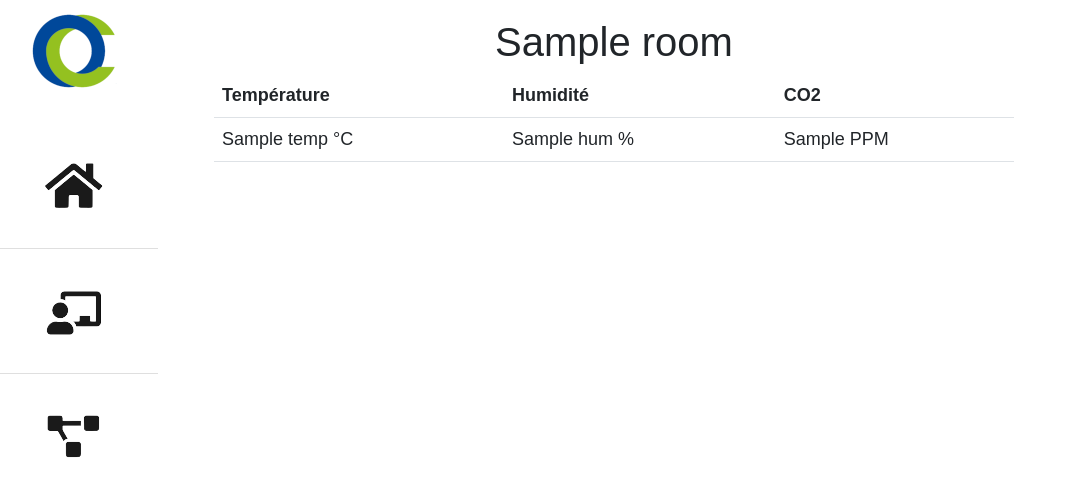
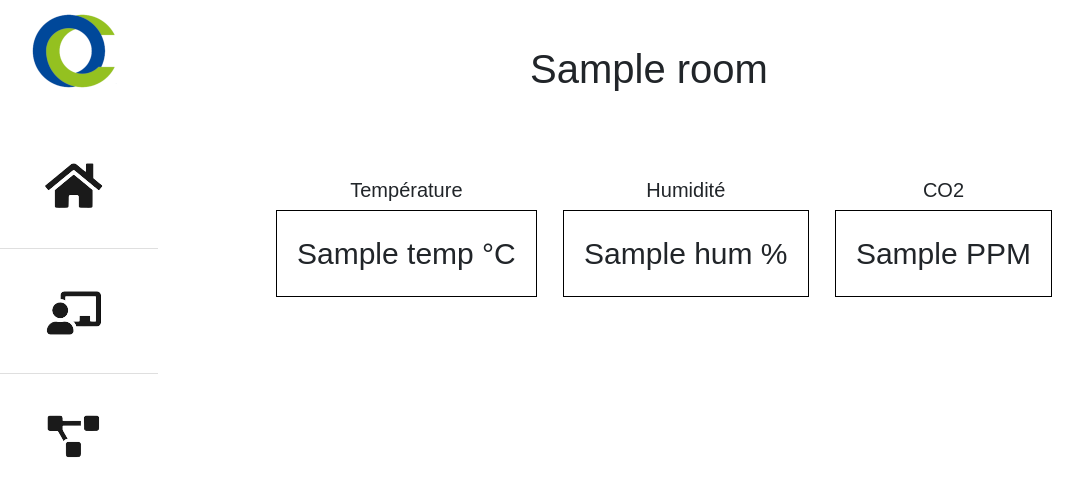
Before and after one commit to Remyto667/SmartCampus, a Symfony app: template symfony/templates/admin/donnees_salle.html.twig in a window 1280 px wide. Shown: the top 494 px of the page, without its empty margins (26-1109 px from the left). Run offline with Twig, Linux system fonts and the light colour scheme; the template is opened without the code that fills it: most values are stand-ins (such as "Sample title", 1, 10 or a date in 2020); some libraries are stand-ins or nearby versions.

Commit message:
affichage donnees_salle terminé

```diff
--- a/symfony/templates/admin/donnees_salle.html.twig
+++ b/symfony/templates/admin/donnees_salle.html.twig
@@ -4,30 +4,36 @@
 
 {% block body %}
     <style>
-        .example-wrapper { margin: 1em auto; max-width: 800px; width: 95%; font: 18px/1.5 sans-serif; }
+        .example-wrapper { text-align: center; margin: 1em auto; max-width: 800px; width: 95%; font: 18px/1.5 sans-serif; }
         .example-wrapper code { background: #F5F5F5; padding: 2px 6px; }
+
+        .container {margin: 50px; display: flex; flex-wrap: wrap; justify-content: space-between;}
+        .bordure {padding: 20px; font-size: 30px; border: 1px solid black;}
+
     </style>
 
     <div class="example-wrapper">
+        <br>
+        <h1 style="margin-left: 70px;">{{ room }}</h1>
+        <br>
+        <div class="container">
 
-        <h1 style="text-align: center;">{{ room }}</h1>
+            <div class="box">
+                <h5>Température</h5>
+                <div class="bordure">{{ temp }} °C</div>
+            </div>
 
-        <table class="table">
-            <thead class="thead-light">
-                <tr>
-                    <th>Température</th>
-                    <th>Humidité</th>
-                    <th>CO2</th>
-                </tr>
-            </thead>
-            <tbody>
-                <tr>
-                    <td>{{ temp }} °C</td>
-                    <td>{{ hum }} %</td>
-                    <td>{{ co2 }} PPM</td>
-                </tr>
-            </tbody>
-        </table>
+            <div class="box">
+                <h5>Humidité</h5>
+                <div class="bordure">{{ hum }} %</div>
+            </div>
+
+            <div class="box">
+                <h5>CO2</h5>
+                <div class="bordure">{{ co2 }} PPM</div>
+            </div>
+
+        </div>
 
     </div>
 {% endblock %}
```
Also changed, not shown: symfony/src/Controller/AdminController.php (+47 -3 lines), 1 other file.
